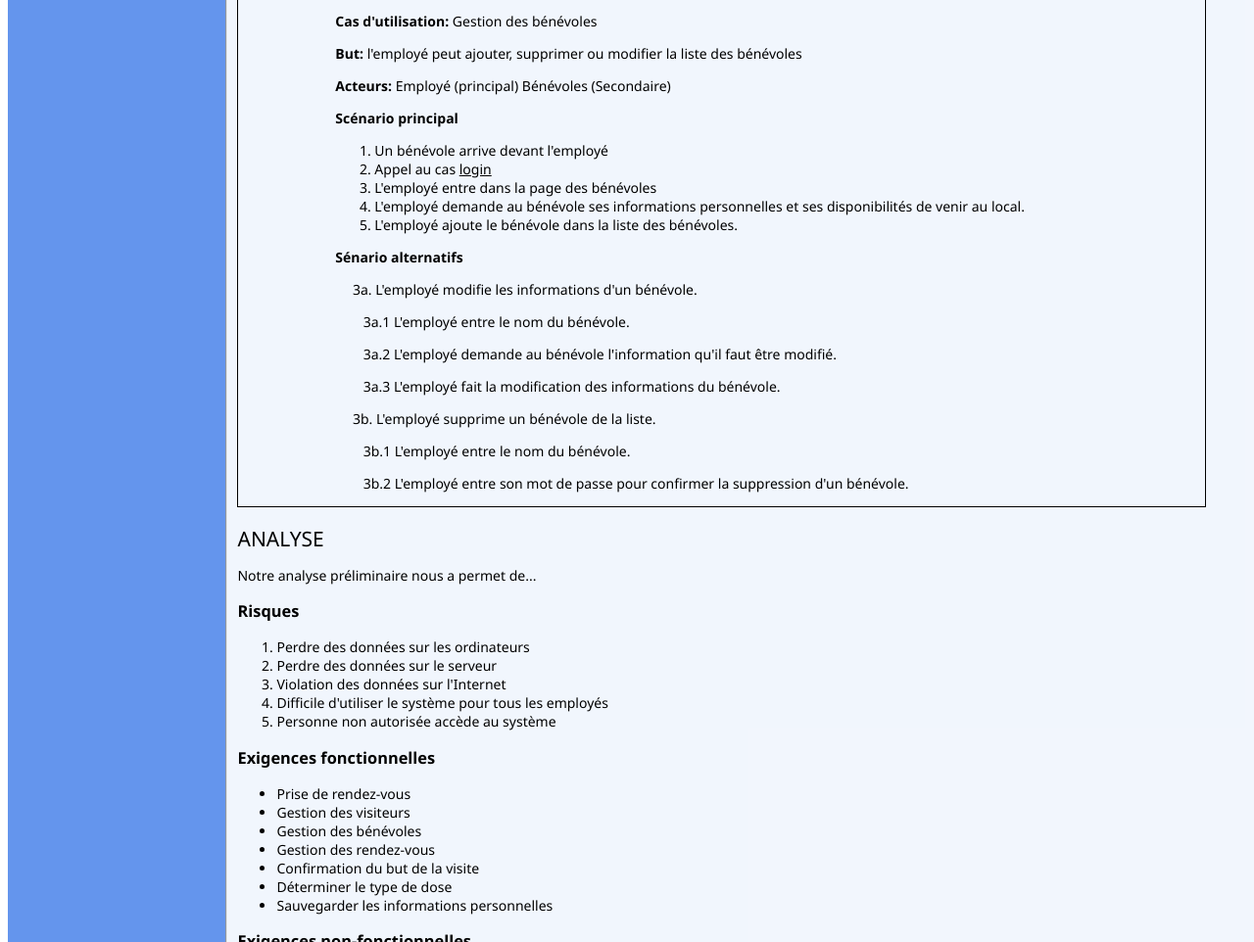
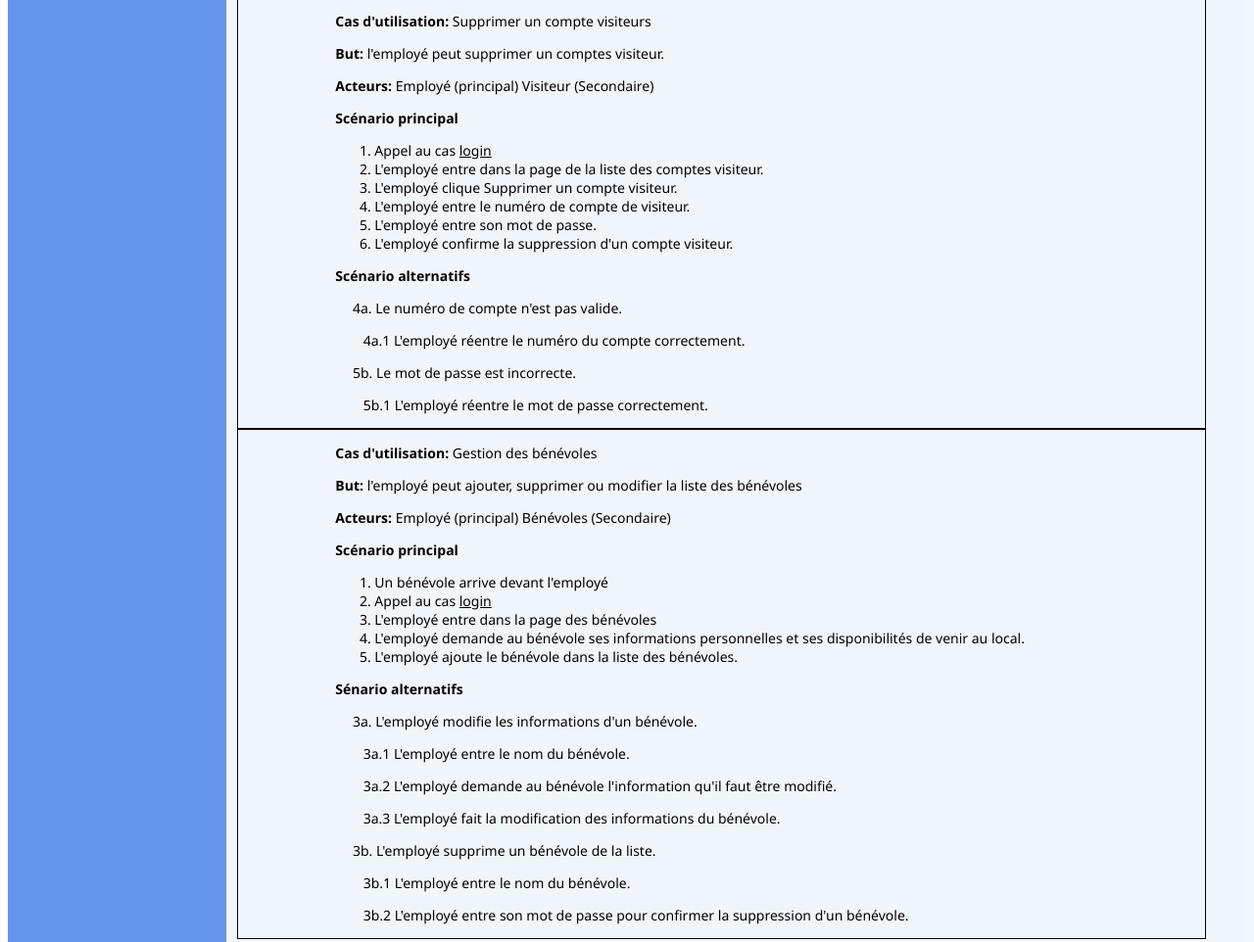
Before and after one commit to yujd10/VaxTodo, a plain HTML site: page rapport.html in a window 1280 px wide. Shown: the part 8402-9364 px from the top of the page at 98% size. Drawn offline with Linux system fonts and the light colour scheme.

Commit message:
senario renewed

```diff
--- a/rapport.html
+++ b/rapport.html
@@ -529,6 +529,26 @@
                 </div>
 
                 <div id="scenario" class="scenario">
+                    <p><b>Cas d'utilisation: </b> Supprimer un compte visiteurs</p>
+                    <p><b>But: </b>l'employé peut supprimer un comptes visiteur.</p>
+                    <p><b>Acteurs: </b>Employé (principal) Visiteur (Secondaire)</p>
+                    <p><b>Scénario principal</b></p>
+                    <ol>
+                        <li>Appel au cas <u>login</u></li>
+                        <li>L'employé entre dans la page de la liste des comptes visiteur.</li>
+                        <li>L'employé clique Supprimer un compte visiteur.</li>
+                        <li>L'employé entre le numéro de compte de visiteur.</li>
+                        <li>L'employé entre son mot de passe.</li>
+                        <li>L'employé confirme la suppression d'un compte visiteur.</li>
+                    </ol>
+                    <p><b>Scénario alternatifs</b></p>
+                    <p> &emsp; 4a. Le numéro de compte n'est pas valide.</p>
+                    <p> &emsp; &ensp; 4a.1 L'employé réentre le numéro du compte correctement.</p>
+                    <p> &emsp; 5b. Le mot de passe est incorrecte.</p>
+                    <p> &emsp; &ensp; 5b.1 L'employé réentre le mot de passe correctement.</p>
+                </div>
+
+                <div id="scenario" class="scenario">
                     <p><b>Cas d'utilisation: </b> Gestion des bénévoles</p>
                     <p><b>But: </b>l'employé peut ajouter, supprimer ou modifier la liste des bénévoles</p>
                     <p><b>Acteurs: </b>Employé (principal) Bénévoles (Secondaire)</p>
```
